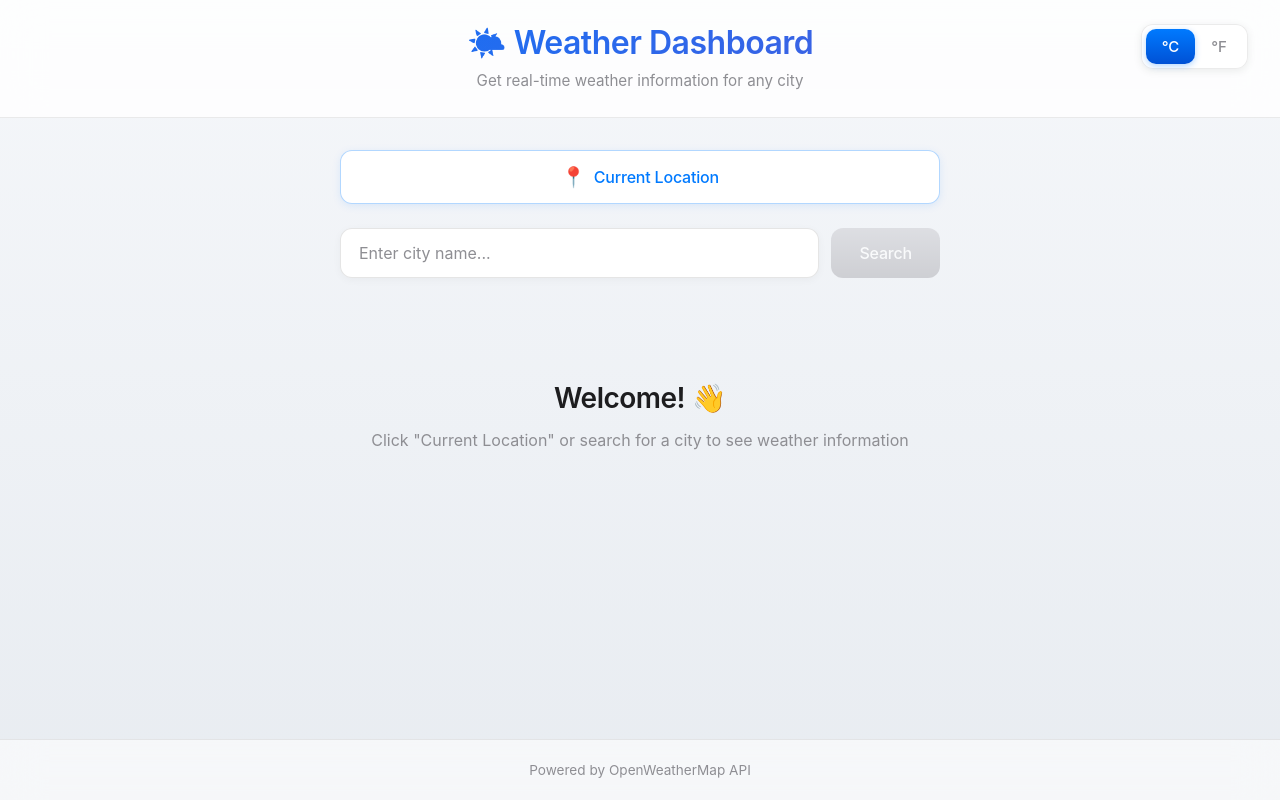
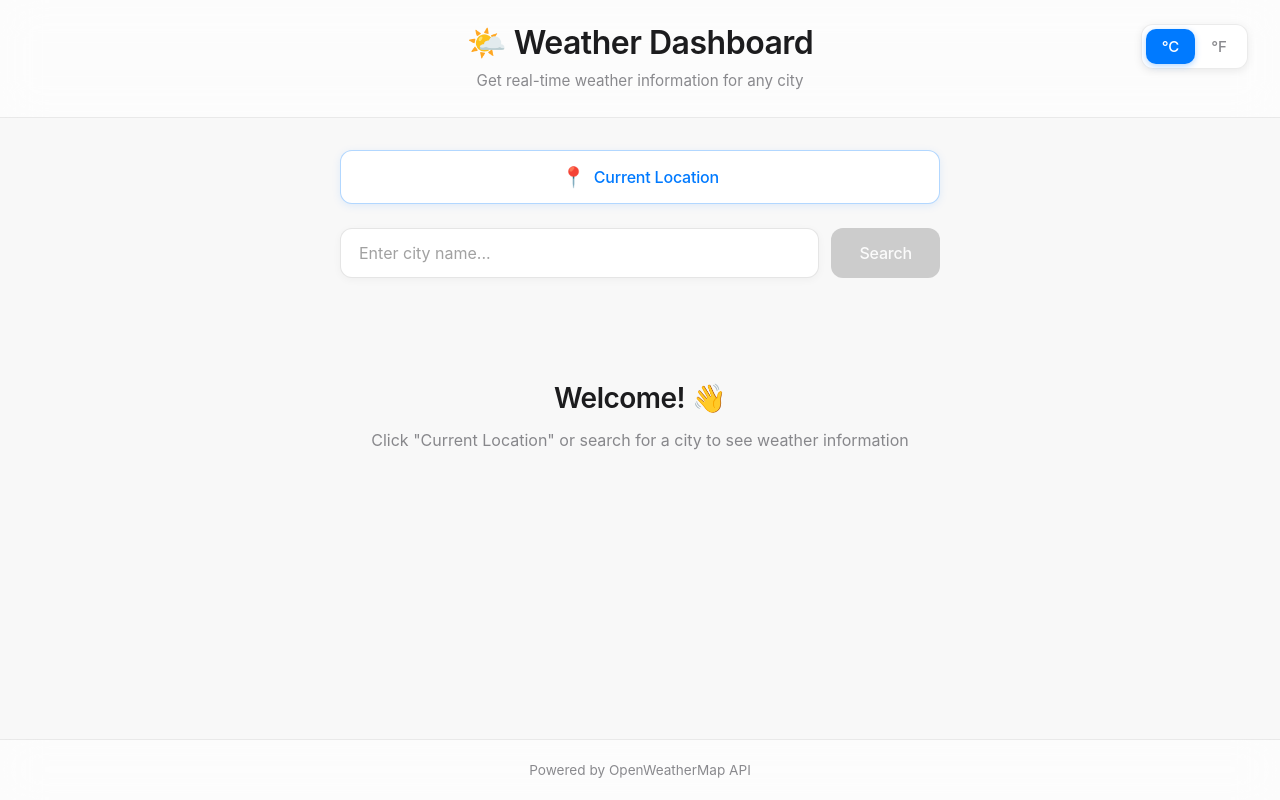
Before and after one commit to Hasintha01/typescript-app, a React app: page / in a window 1280 px wide. Built offline with nearby package versions, Linux system fonts and the light colour scheme; no server answers; the HTML template or start-up script is replaced by a standard one.

Commit message:
Refactor CSS styles for improved readability and consistency across components

```diff
--- a/src/App.css
+++ b/src/App.css
@@ -8,13 +8,13 @@
   min-height: 100vh;
   display: flex;
   flex-direction: column;
-  background: linear-gradient(180deg, #f5f7fa 0%, #e8ecf1 100%);
+  background: #F8F8F8;
 }
 
 /* Header section */
 .app-header {
   position: relative;
-  background: rgba(255, 255, 255, 0.8);
+  background: rgba(255, 255, 255, 0.6);
   backdrop-filter: blur(20px);
   -webkit-backdrop-filter: blur(20px);
   border-bottom: 1px solid rgba(0, 0, 0, 0.08);
@@ -26,16 +26,13 @@
   margin: 0;
   font-size: 2rem;
   font-weight: 600;
-  background: linear-gradient(135deg, #007AFF 0%, #5856D6 100%);
-  -webkit-background-clip: text;
-  -webkit-text-fill-color: transparent;
-  background-clip: text;
+  color: #1C1C1E;
   letter-spacing: -0.5px;
 }
 
 .app-subtitle {
   margin: 0.5rem 0 0 0;
-  color: #8e8e93;
+  color: rgba(60, 60, 67, 0.6);
   font-size: 0.95rem;
   font-weight: 400;
 }
@@ -59,14 +56,14 @@
   font-size: 1.75rem;
   font-weight: 600;
   margin: 0 0 0.75rem 0;
-  color: #1d1d1f;
+  color: #1C1C1E;
   letter-spacing: -0.5px;
 }
 
 .welcome-message p {
   font-size: 1rem;
   margin: 0;
-  color: #8e8e93;
+  color: rgba(60, 60, 67, 0.6);
   font-weight: 400;
 }
 
@@ -83,7 +80,7 @@
 .app-footer p {
   margin: 0;
   font-size: 0.85rem;
-  color: #8e8e93;
+  color: rgba(60, 60, 67, 0.6);
   font-weight: 400;
 }
 
--- a/src/components/CurrentLocationButton.css
+++ b/src/components/CurrentLocationButton.css
@@ -12,7 +12,7 @@
   font-size: 1rem;
   font-weight: 500;
   color: #007AFF;
-  background: rgba(255, 255, 255, 0.95);
+  background: #FFFFFF;
   border: 1px solid rgba(0, 122, 255, 0.3);
   border-radius: 12px;
   cursor: pointer;
@@ -30,8 +30,9 @@
 }
 
 .location-button:hover:not(:disabled) {
-  background: #ffffff;
+  background: #FFFFFF;
   border-color: #007AFF;
+  color: #0051D5;
   transform: translateY(-2px);
   box-shadow: 0 4px 16px rgba(0, 122, 255, 0.2);
 }
@@ -45,6 +46,8 @@
   opacity: 0.5;
   cursor: not-allowed;
   transform: none;
+  color: #A1A1A1;
+  border-color: #E5E5E5;
 }
 
 @media (max-width: 480px) {
--- a/src/components/ErrorMessage.css
+++ b/src/components/ErrorMessage.css
@@ -13,12 +13,12 @@
   text-align: center;
   max-width: 480px;
   margin: 0 auto;
-  background: rgba(255, 255, 255, 0.8);
+  background: #FFFFFF;
   backdrop-filter: blur(20px);
   -webkit-backdrop-filter: blur(20px);
   border-radius: 20px;
-  border: 1px solid rgba(0, 0, 0, 0.06);
-  box-shadow: 0 4px 16px rgba(0, 0, 0, 0.06);
+  border: 1px solid rgba(0, 0, 0, 0.08);
+  box-shadow: 0 4px 16px rgba(0, 0, 0, 0.1);
 }
 
 /* Warning icon */
@@ -29,7 +29,7 @@
 }
 
 .error-container h3 {
-  color: #1d1d1f;
+  color: #1C1C1E;
   margin: 0 0 0.75rem 0;
   font-size: 1.375rem;
   font-weight: 600;
@@ -37,7 +37,7 @@
 }
 
 .error-message {
-  color: #8e8e93;
+  color: rgba(60, 60, 67, 0.6);
   margin: 0 0 1.75rem 0;
   line-height: 1.5;
   font-size: 0.9375rem;
@@ -50,7 +50,7 @@
   font-size: 1rem;
   font-weight: 500;
   color: white;
-  background: linear-gradient(180deg, #007AFF 0%, #0051D5 100%);
+  background: #007AFF;
   border: none;
   border-radius: 12px;
   cursor: pointer;
@@ -60,6 +60,7 @@
 }
 
 .retry-button:hover {
+  background: #0051D5;
   transform: translateY(-2px);
   box-shadow: 0 6px 20px rgba(0, 122, 255, 0.35);
 }
--- a/src/components/ForecastCard.css
+++ b/src/components/ForecastCard.css
@@ -4,13 +4,13 @@
  */
 
 .forecast-card {
-  background: rgba(255, 255, 255, 0.95);
+  background: #FFFFFF;
   backdrop-filter: blur(20px);
   -webkit-backdrop-filter: blur(20px);
-  border: 1px solid rgba(255, 255, 255, 0.8);
+  border: 1px solid rgba(0, 0, 0, 0.08);
   border-radius: 20px;
   padding: 2rem;
-  box-shadow: 0 8px 32px rgba(0, 0, 0, 0.08),
+  box-shadow: 0 8px 32px rgba(0, 0, 0, 0.1),
               0 2px 8px rgba(0, 0, 0, 0.04);
   max-width: 900px;
   margin: 2rem auto 0;
@@ -20,7 +20,7 @@
 .forecast-title {
   font-size: 1.5rem;
   font-weight: 600;
-  color: #1d1d1f;
+  color: #1C1C1E;
   margin: 0 0 1.5rem 0;
   letter-spacing: -0.5px;
   text-align: center;
@@ -54,7 +54,7 @@
 .forecast-day {
   font-size: 0.9375rem;
   font-weight: 600;
-  color: #1d1d1f;
+  color: #1C1C1E;
   margin-bottom: 0.5rem;
   letter-spacing: -0.2px;
 }
@@ -68,14 +68,14 @@
 .forecast-temp {
   font-size: 1.5rem;
   font-weight: 600;
-  color: #1d1d1f;
+  color: #1C1C1E;
   margin: 0.5rem 0 0.25rem;
   letter-spacing: -0.5px;
 }
 
 .forecast-desc {
   font-size: 0.8125rem;
-  color: #8e8e93;
+  color: rgba(60, 60, 67, 0.6);
   text-align: center;
   margin-bottom: 0.75rem;
   line-height: 1.3;
@@ -91,7 +91,7 @@
 
 .forecast-detail {
   font-size: 0.75rem;
-  color: #8e8e93;
+  color: rgba(60, 60, 67, 0.6);
   text-align: center;
 }
 
--- a/src/components/Loading.css
+++ b/src/components/Loading.css
@@ -36,6 +36,6 @@
 .loading-container p {
   font-size: 1rem;
   margin: 0;
-  color: #8e8e93;
+  color: rgba(60, 60, 67, 0.6);
   font-weight: 400;
 }
--- a/src/components/SearchBar.css
+++ b/src/components/SearchBar.css
@@ -21,8 +21,8 @@
   flex: 1;
   padding: 0.875rem 1.125rem;
   font-size: 1rem;
-  color: #1d1d1f;
-  background: rgba(255, 255, 255, 0.95);
+  color: #1C1C1E;
+  background: #FFFFFF;
   border: 1px solid rgba(0, 0, 0, 0.1);
   border-radius: 12px;
   outline: none;
@@ -32,20 +32,21 @@
 }
 
 .search-input::placeholder {
-  color: #8e8e93;
+  color: #A1A1A1;
 }
 
 .search-input:focus {
-  background: #ffffff;
+  background: #FFFFFF;
   border-color: #007AFF;
   box-shadow: 0 4px 16px rgba(0, 122, 255, 0.15);
   transform: translateY(-1px);
 }
 
 .search-input:disabled {
-  background-color: rgba(142, 142, 147, 0.1);
+  background-color: #E5E5E5;
   cursor: not-allowed;
-  opacity: 0.6;
+  opacity: 0.5;
+  color: #A1A1A1;
 }
 
 /* Search button */
@@ -54,7 +55,7 @@
   font-size: 1rem;
   font-weight: 500;
   color: white;
-  background: linear-gradient(180deg, #007AFF 0%, #0051D5 100%);
+  background: #007AFF;
   border: none;
   border-radius: 12px;
   cursor: pointer;
@@ -64,6 +65,7 @@
 }
 
 .search-button:hover:not(:disabled) {
+  background: #0051D5;
   transform: translateY(-2px);
   box-shadow: 0 6px 20px rgba(0, 122, 255, 0.35);
 }
@@ -74,9 +76,10 @@
 }
 
 .search-button:disabled {
-  background: linear-gradient(180deg, #d1d1d6 0%, #b8b8bd 100%);
+  background: #A1A1A1;
   cursor: not-allowed;
   box-shadow: none;
+  opacity: 0.5;
 }
 
 /* Mobile responsive */
--- a/src/components/TemperatureToggle.css
+++ b/src/components/TemperatureToggle.css
@@ -8,7 +8,7 @@
   top: 1.5rem;
   right: 2rem;
   display: flex;
-  background: rgba(255, 255, 255, 0.95);
+  background: #FFFFFF;
   border-radius: 12px;
   padding: 0.25rem;
   box-shadow: 0 2px 8px rgba(0, 0, 0, 0.08);
@@ -19,7 +19,7 @@
   padding: 0.5rem 1rem;
   font-size: 0.9375rem;
   font-weight: 500;
-  color: #8e8e93;
+  color: rgba(60, 60, 67, 0.6);
   background: transparent;
   border: none;
   border-radius: 10px;
@@ -30,12 +30,13 @@
 }
 
 .toggle-button:hover {
-  color: #1d1d1f;
+  color: #1C1C1E;
+  background: rgba(0, 0, 0, 0.03);
 }
 
 .toggle-button.active {
   color: #ffffff;
-  background: linear-gradient(180deg, #007AFF 0%, #0051D5 100%);
+  background: #007AFF;
   box-shadow: 0 2px 6px rgba(0, 122, 255, 0.3);
 }
 
--- a/src/components/WeatherAlert.css
+++ b/src/components/WeatherAlert.css
@@ -39,6 +39,7 @@
   font-size: 1rem;
   font-weight: 600;
   letter-spacing: -0.2px;
+  color: #1C1C1E;
 }
 
 .alert-details {
@@ -46,26 +47,27 @@
   padding-left: 2.25rem;
   font-size: 0.875rem;
   line-height: 1.5;
-  opacity: 0.9;
+  opacity: 0.85;
+  color: rgba(60, 60, 67, 0.6);
 }
 
 /* Severity levels */
 .alert-caution {
-  background: rgba(255, 204, 0, 0.1);
+  background: rgba(255, 204, 0, 0.08);
   border-left-color: #FFCC00;
-  color: #996600;
+  color: #1C1C1E;
 }
 
 .alert-warning {
-  background: rgba(255, 149, 0, 0.1);
+  background: rgba(255, 149, 0, 0.08);
   border-left-color: #FF9500;
-  color: #CC7700;
+  color: #1C1C1E;
 }
 
 .alert-severe {
-  background: rgba(255, 59, 48, 0.1);
+  background: rgba(255, 59, 48, 0.08);
   border-left-color: #FF3B30;
-  color: #CC2E26;
+  color: #1C1C1E;
 }
 
 @media (max-width: 768px) {
--- a/src/components/WeatherCard.css
+++ b/src/components/WeatherCard.css
@@ -5,13 +5,13 @@
 
 /* Main card container */
 .weather-card {
-  background: rgba(255, 255, 255, 0.95);
+  background: #FFFFFF;
   backdrop-filter: blur(20px);
   -webkit-backdrop-filter: blur(20px);
-  border: 1px solid rgba(255, 255, 255, 0.8);
+  border: 1px solid rgba(0, 0, 0, 0.08);
   border-radius: 20px;
   padding: 2rem;
-  box-shadow: 0 8px 32px rgba(0, 0, 0, 0.08),
+  box-shadow: 0 8px 32px rgba(0, 0, 0, 0.1),
               0 2px 8px rgba(0, 0, 0, 0.04);
   max-width: 700px;
   margin: 0 auto;
@@ -55,13 +55,13 @@
   font-size: 1.75rem;
   margin: 0 0 0.5rem 0;
   font-weight: 600;
-  color: #1d1d1f;
+  color: #1C1C1E;
   letter-spacing: -0.5px;
 }
 
 .weather-date {
   margin: 0;
-  color: #8e8e93;
+  color: rgba(60, 60, 67, 0.6);
   font-size: 0.9rem;
   font-weight: 400;
 }
@@ -90,7 +90,7 @@
   font-size: 3.5rem;
   font-weight: 300;
   line-height: 1;
-  color: #1d1d1f;
+  color: #1C1C1E;
   letter-spacing: -2px;
 }
 
@@ -98,7 +98,7 @@
   font-size: 1.125rem;
   text-transform: capitalize;
   margin-top: 0.5rem;
-  color: #8e8e93;
+  color: rgba(60, 60, 67, 0.6);
   font-weight: 400;
 }
 
@@ -121,7 +121,7 @@
 
 .detail-label {
   font-size: 0.8125rem;
-  color: #8e8e93;
+  color: rgba(60, 60, 67, 0.6);
   font-weight: 400;
   text-transform: uppercase;
   letter-spacing: 0.5px;
@@ -130,7 +130,7 @@
 .detail-value {
   font-size: 1.0625rem;
   font-weight: 500;
-  color: #1d1d1f;
+  color: #1C1C1E;
   letter-spacing: -0.2px;
 }
 
--- a/src/index.css
+++ b/src/index.css
@@ -11,13 +11,29 @@
 }
 
 :root {
-  /* Color System */
+  /* Base / Background Colors */
+  --bg-light-gray: #F8F8F8;
+  --bg-soft-white: #FFFFFF;
+  --bg-light-dark-gray: #E5E5E5;
+
+  /* Primary Accent Color */
   --primary-blue: #007AFF;
-  --primary-blue-dark: #0051D5;
-  --text-primary: #1d1d1f;
-  --text-secondary: #8e8e93;
-  --bg-primary: #f5f7fa;
-  --bg-secondary: #ffffff;
+  --primary-blue-hover: #0051D5;
+  --primary-blue-alt: #0A84FF;
+
+  /* Secondary Accent Colors */
+  --success-green: #34C759;
+  --warning-orange: #FF9500;
+  --error-red: #FF3B30;
+
+  /* Text Colors */
+  --text-primary: #1C1C1E;
+  --text-secondary: rgba(60, 60, 67, 0.6);
+  --text-placeholder: #A1A1A1;
+
+  /* Frosted / Glass Elements */
+  --frosted-white: rgba(255, 255, 255, 0.6);
+  --subtle-shadow: rgba(0, 0, 0, 0.1);
   --border-light: rgba(0, 0, 0, 0.08);
   --shadow-sm: 0 2px 8px rgba(0, 0, 0, 0.04);
   --shadow-md: 0 4px 16px rgba(0, 0, 0, 0.08);
@@ -37,7 +53,7 @@
 body {
   margin: 0;
   min-height: 100vh;
-  background: linear-gradient(180deg, #f5f7fa 0%, #e8ecf1 100%);
+  background: var(--bg-light-gray);
   color: var(--text-primary);
 }
 
@@ -66,16 +82,16 @@ button {
   font-size: 1rem;
   font-weight: 500;
   font-family: inherit;
-  background-color: var(--primary-color);
+  background-color: var(--primary-blue);
   color: white;
   cursor: pointer;
-  transition: all 0.3s ease;
+  transition: all 0.2s ease;
 }
 
 button:hover {
-  background-color: var(--secondary-color);
+  background-color: var(--primary-blue-hover);
   transform: translateY(-2px);
-  box-shadow: 0 4px 8px var(--shadow);
+  box-shadow: 0 4px 12px rgba(0, 122, 255, 0.3);
 }
 
 button:active {
@@ -83,8 +99,9 @@ button:active {
 }
 
 button:disabled {
-  opacity: 0.6;
+  opacity: 0.5;
   cursor: not-allowed;
+  background-color: var(--text-placeholder);
 }
 
 /* Input Styles */
@@ -92,14 +109,21 @@ input {
   font-family: inherit;
   font-size: 1rem;
   padding: 0.75rem;
-  border: 2px solid var(--border-color);
+  border: 1px solid var(--border-light);
   border-radius: 8px;
-  transition: border-color 0.3s ease;
+  background: var(--bg-soft-white);
+  color: var(--text-primary);
+  transition: all 0.2s ease;
+}
+
+input::placeholder {
+  color: var(--text-placeholder);
 }
 
 input:focus {
   outline: none;
-  border-color: var(--primary-color);
+  border-color: var(--primary-blue);
+  box-shadow: 0 0 0 3px rgba(0, 122, 255, 0.1);
 }
 
 /* Link Styles */
```
